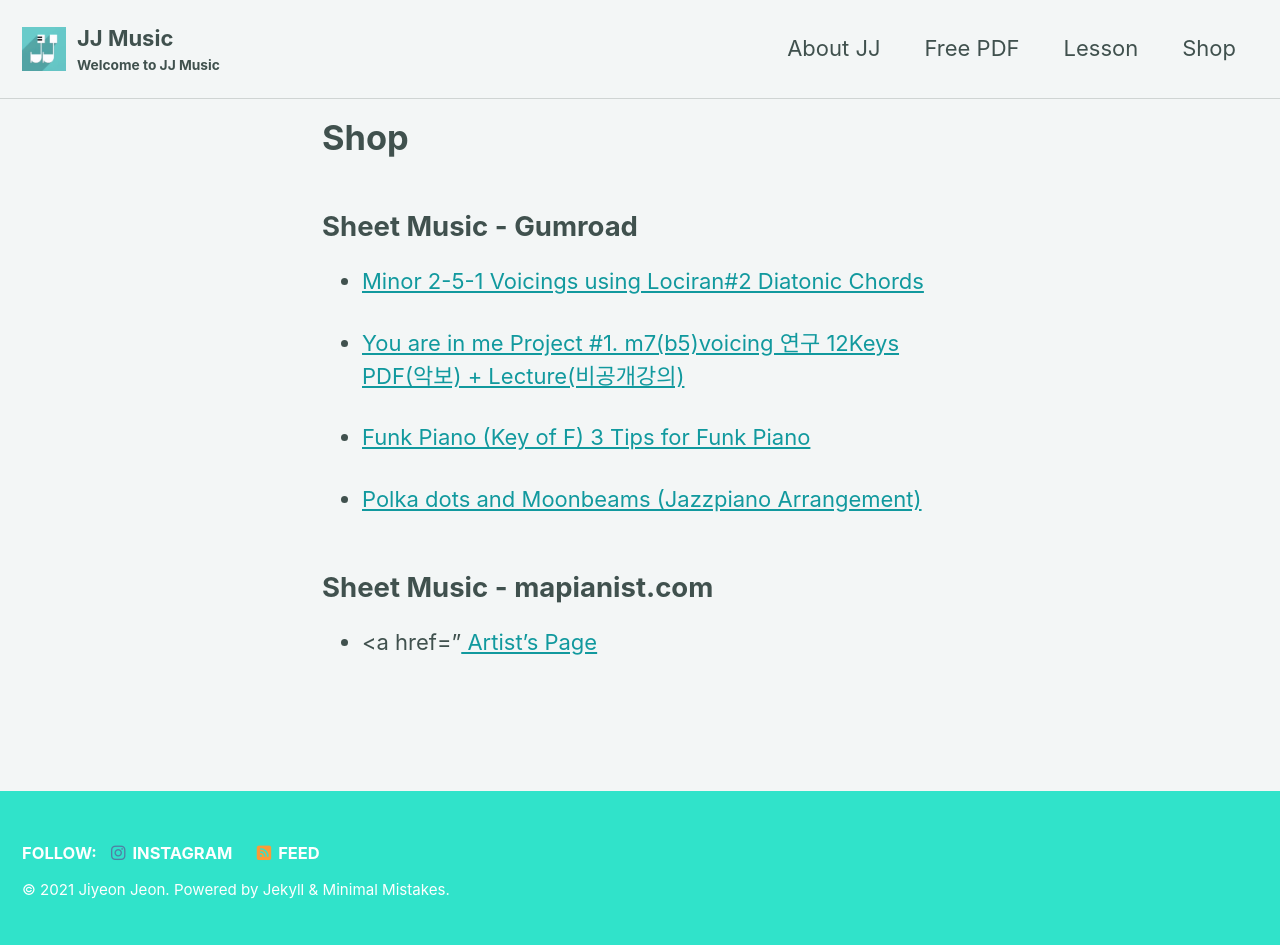
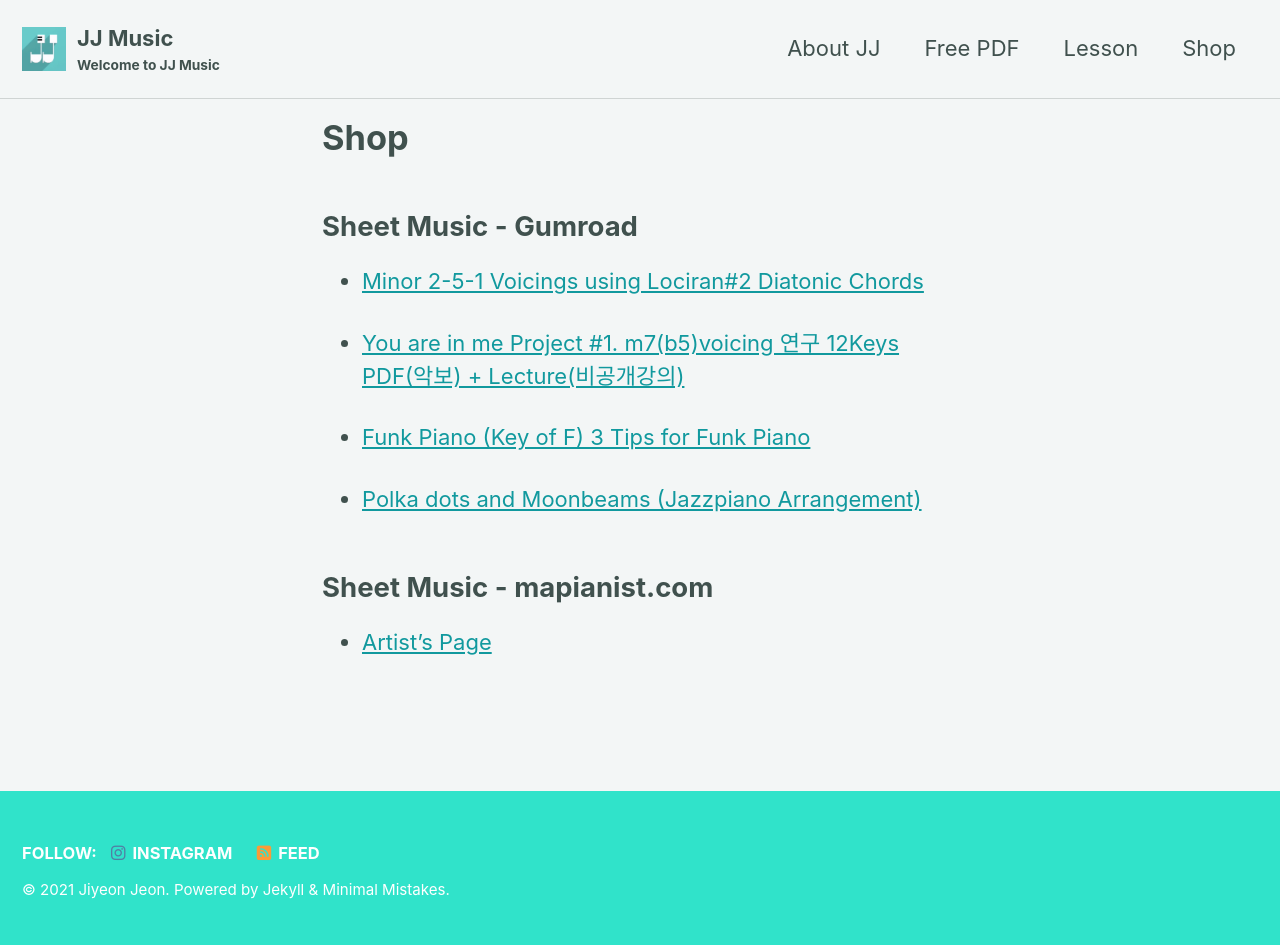
Before and after one commit to jjmusic-online/jjmusic-online.github.io, a Jekyll site: the page built from _pages/shop.md, in a window 1280 px wide. Built offline with Jekyll 4.4.1, drawn with Linux system fonts in a browser that asks for light colours; cached includes are drawn as plain includes; nearby versions of some CDN libraries.

Commit message:
Update shop.md

```diff
--- a/_pages/shop.md
+++ b/_pages/shop.md
@@ -24,5 +24,5 @@ permalink: /shop/
 
 ## Sheet Music - mapianist.com
 
-- <a href="<a href="https://www.mapianist.com/profile/670590/main" target="_blank">
+- <a href="https://www.mapianist.com/profile/670590/main" target="_blank">
     Artist's Page
```
